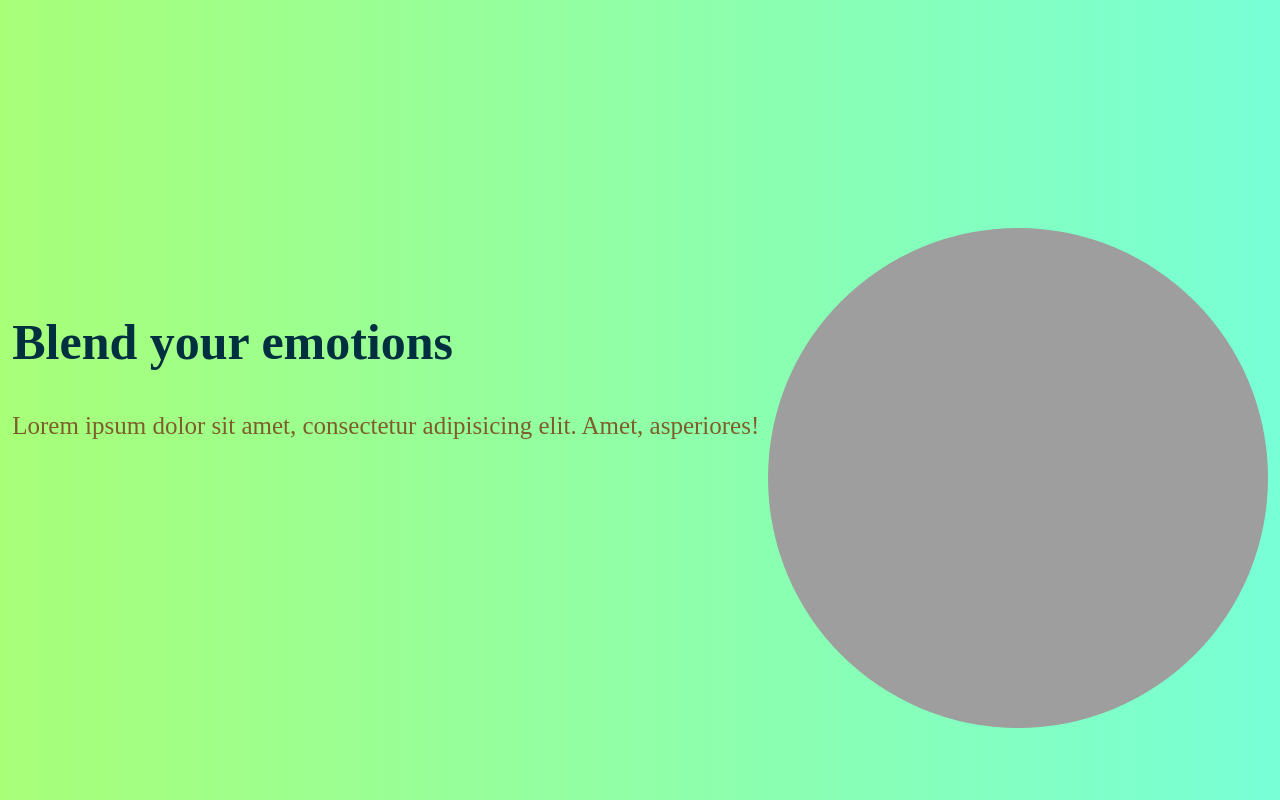
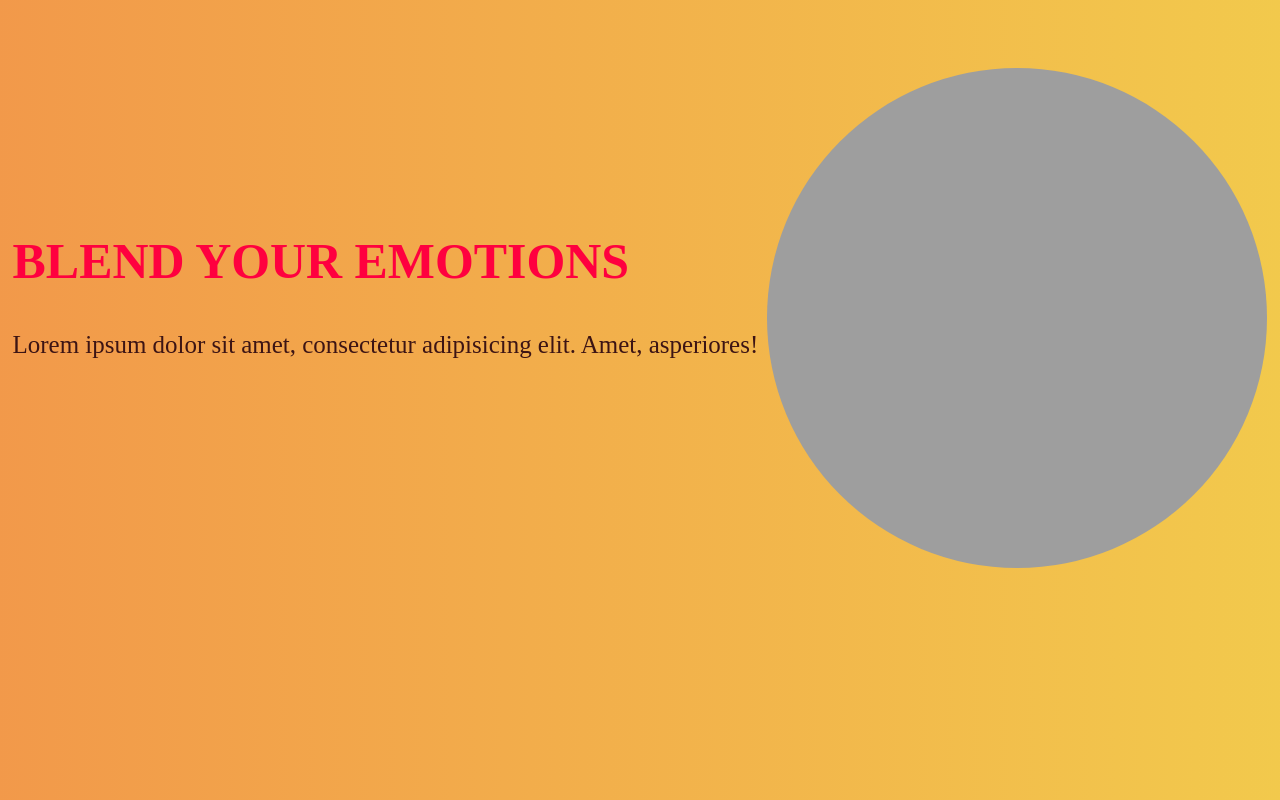
Before and after one commit to LeslieLopez25/Liquid-Image-Animation, a plain HTML site: page index.html in a window 1280 px wide. Drawn offline with nearby package versions, Linux system fonts and the light colour scheme.

Commit message:
Changed the color scheme, values of measure, and the animationo effect as well

```diff
--- a/app.js
+++ b/app.js
@@ -1,7 +1,7 @@
 new hoverEffect({
-    parent: document.querySelector(".distortion"),
-    intensity: 0.2,
-    image1: "./img1.jpg",
-    image2: "./img2.jpg",
-    displacementImage: "./fluid.jpg"
+  parent: document.querySelector(".distortion"),
+  intensity: 0.3,
+  image1: "./img1.jpg",
+  image2: "./img2.jpg",
+  displacementImage: "./ramen.jpg"
 });
--- a/styles.css
+++ b/styles.css
@@ -1,21 +1,28 @@
+:root {
+  --first-color: hsl(28.2, 86.6%, 62%);
+  --second-color: hsl(45.2, 86.5%, 62.4%);
+  --third-color: hsl(345.2, 100%, 50%);
+  --fourth-color: hsl(0, 50%, 15.7%);
+}
+
 * {
   border-radius: 50%;
 }
 
 body {
-  background: linear-gradient(to right, #a8ff78, #78ffd6);
+  background: linear-gradient(to right, var(--first-color), var(--second-color));
 }
 
 .landing {
   display: flex;
   justify-content: space-around;
-  height: 90vh;
+  height: 35rem;
 }
 
 .distortion {
-  width: 500px;
-  height: 500px;
   align-self: flex-end;
+  width: 31.25rem;
+  height: 31.25rem;
 }
 
 .intro {
@@ -23,11 +30,12 @@ body {
 }
 
 .intro h2 {
-  font-size: 50px;
-  color: #00303f;
+  color: var(--third-color);
+  font-size: 3.12rem;
+  text-transform: uppercase;
 }
 
 .intro p {
-  font-size: 25px;
-  color: #7d5e2a;
+  color: var(--fourth-color);
+  font-size: 1.56rem;
 }
```
Also changed, not shown: fluid.jpg (deleted), ramen.jpg (added), 1 other file.
